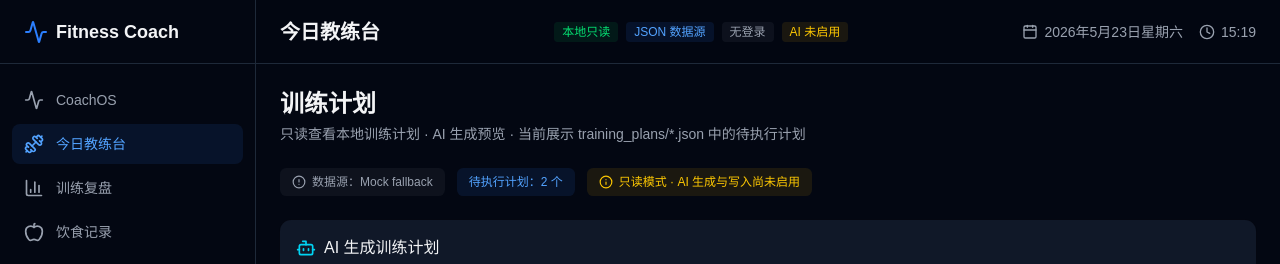
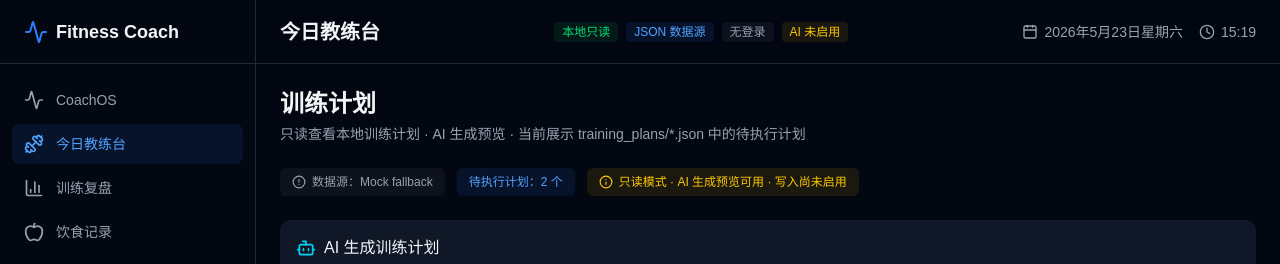
Before and after one commit to pankechen0605/fitness-coach-web, a Next.js app: page /coach in a window 1280 px wide. Shown: the top 264 px of the page. Built offline with nearby package versions, Linux system fonts and the light colour scheme.

Commit message:
chore: update PlanSourceNotice to reflect AI preview availability
Co-Authored-By: Claude Opus 4.7 <noreply@anthropic.com>

```diff
--- a/components/coach/PlanSourceNotice.tsx
+++ b/components/coach/PlanSourceNotice.tsx
@@ -32,7 +32,7 @@ export function PlanSourceNotice({ source, pendingCount }: PlanSourceNoticeProps
       {/* Read-only notice */}
       <div className="flex items-center gap-1.5 rounded-md bg-yellow-500/10 px-3 py-1.5">
         <Info className="h-3.5 w-3.5 text-yellow-400" />
-        <span className="text-xs text-yellow-400">只读模式 · AI 生成与写入尚未启用</span>
+        <span className="text-xs text-yellow-400">只读模式 · AI 生成预览可用 · 写入尚未启用</span>
       </div>
     </div>
   );
```
